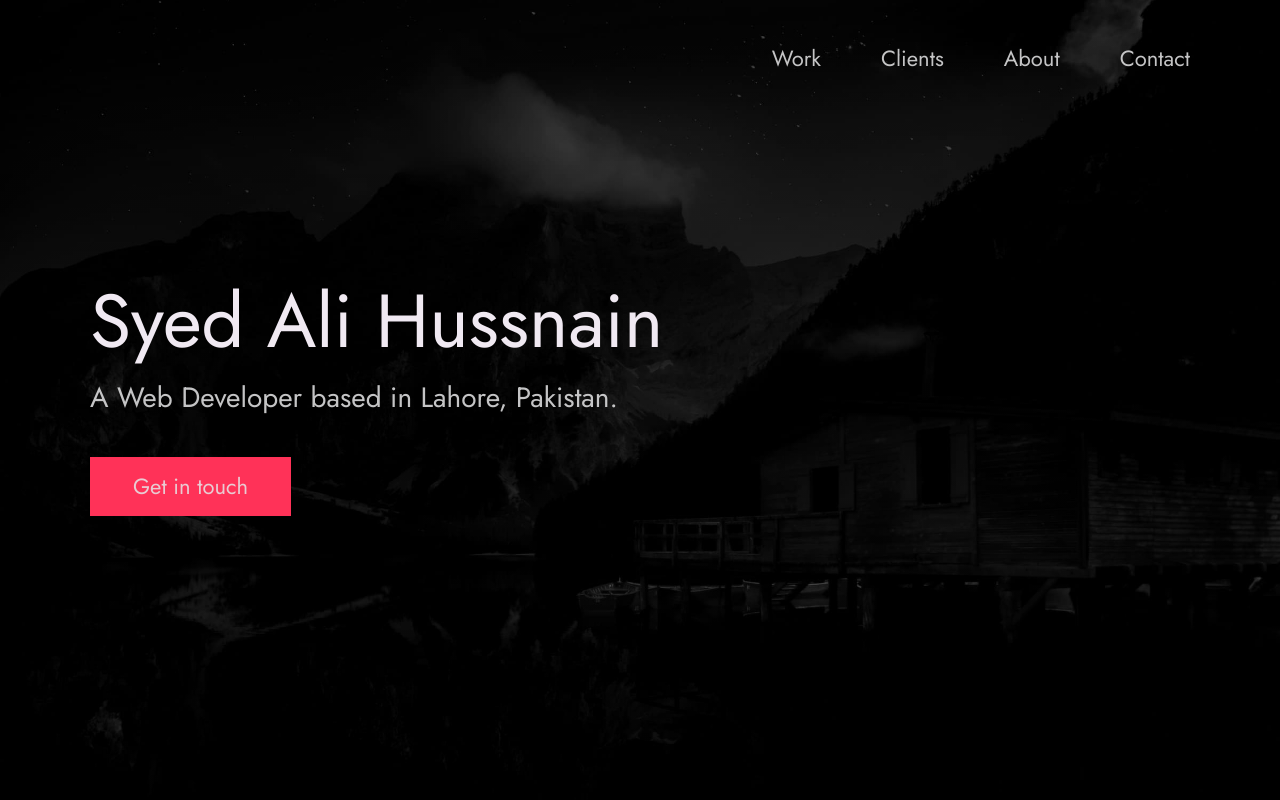
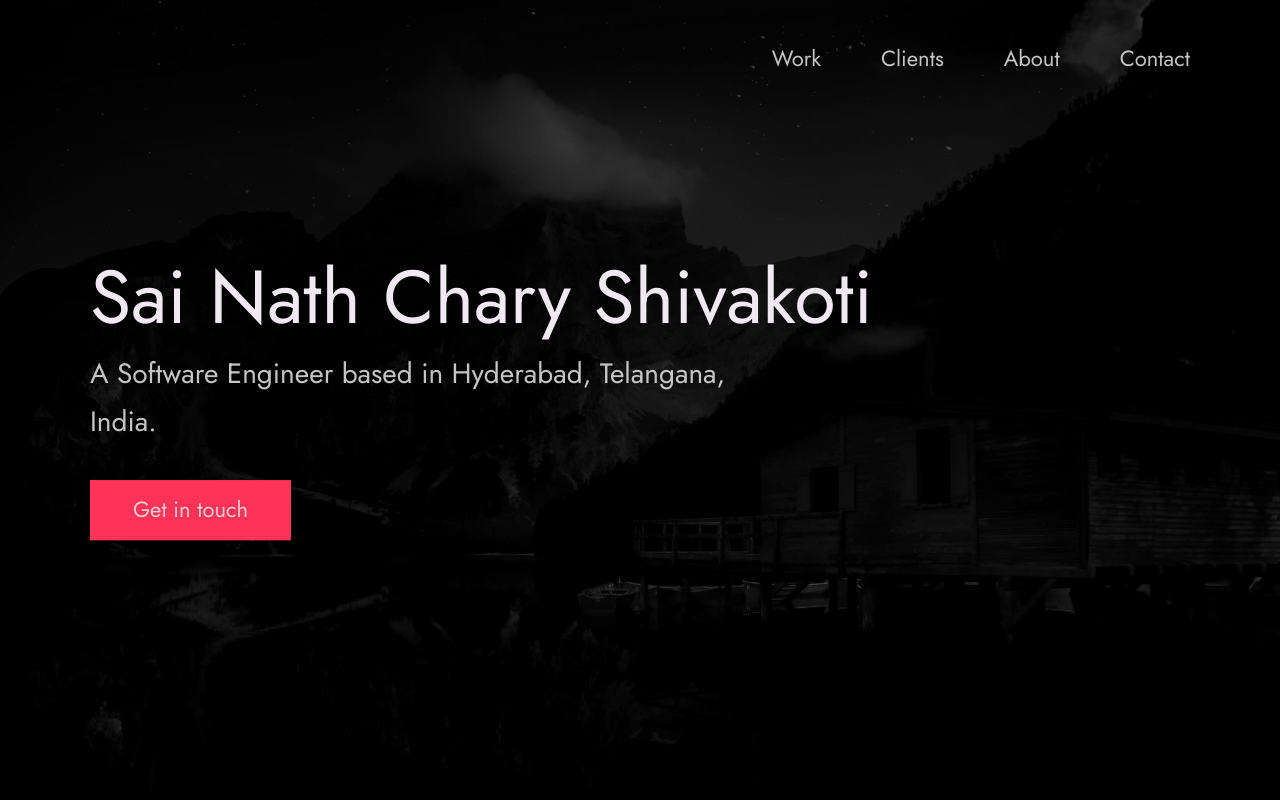
Before and after one commit to SainathShivakoti/sainathshivakoti.github.io, a plain HTML site: page index.html in a window 1280 px wide. Shown: the top 800 px of the page. Drawn offline with Linux system fonts and the light colour scheme.

Commit message:
Updated index.html

```diff
--- a/index.html
+++ b/index.html
@@ -24,7 +24,7 @@
 
   <!-- Put your site title here -->
   <title>
-    Syed Ali Hussnain | A Web Developer based in Lahore, Pakistan.
+    Sai Nath Chary Shivakoti | A Software Engineer based in Hyderabad, Telangana, India.
   </title>
 
   <meta name="description" content="Add small description of yourslef.">
@@ -56,10 +56,10 @@
       <div class="header__text">
         <h1 class="heading-primary">
           <!-- Replace the following name with your name -->
-          <span>Syed Ali Hussnain</span>
+          <span>Sai Nath Chary Shivakoti</span>
         </h1>
         <!-- Put a small paragraph about yourself -->
-        <p>A Web Developer based in Lahore, Pakistan.</p>
+        <p>A Software Engineer based in Hyderabad, Telangana, India.</p>
         <a href="#contact" class="btn btn--pink">Get in touch</a>
       </div>
     </div>
@@ -248,8 +248,8 @@
           </a>
         </li>
         <li class="footer__social-link-item">
-          <a href=https://www.linkedin.com/in/nisar-hassan-naqvi-413466199/">
-            <img src="./images/linkedin.svg" title="Link to Linkedin Profile" class="footer__social-image" alt="Linkedin">
+          <a href="https://www.linkedin.com/in/sainathcharyshivakoti/" title="Link to Linkedin Profile">
+            <img src="./images/linkedin.svg" class="footer__social-image" alt="Linkedin">
           </a>
         </li>
       </ul>
```
